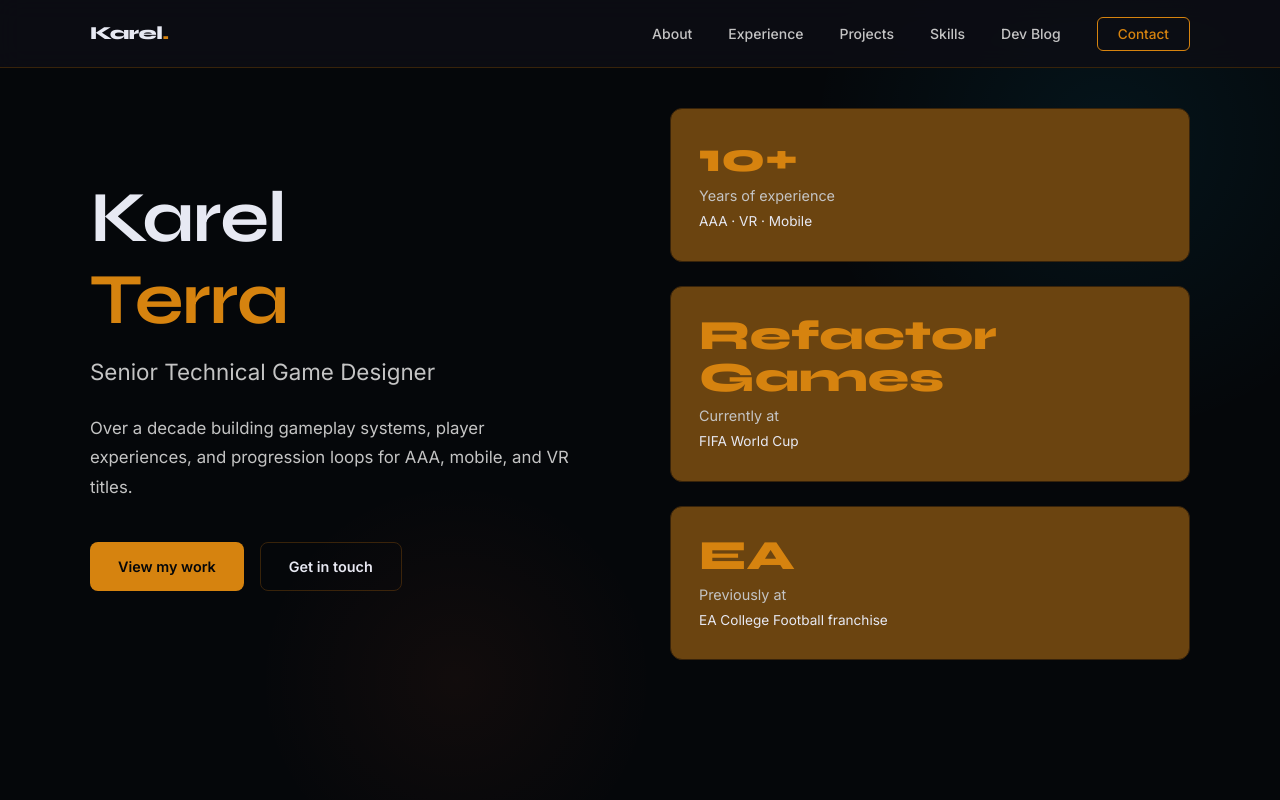
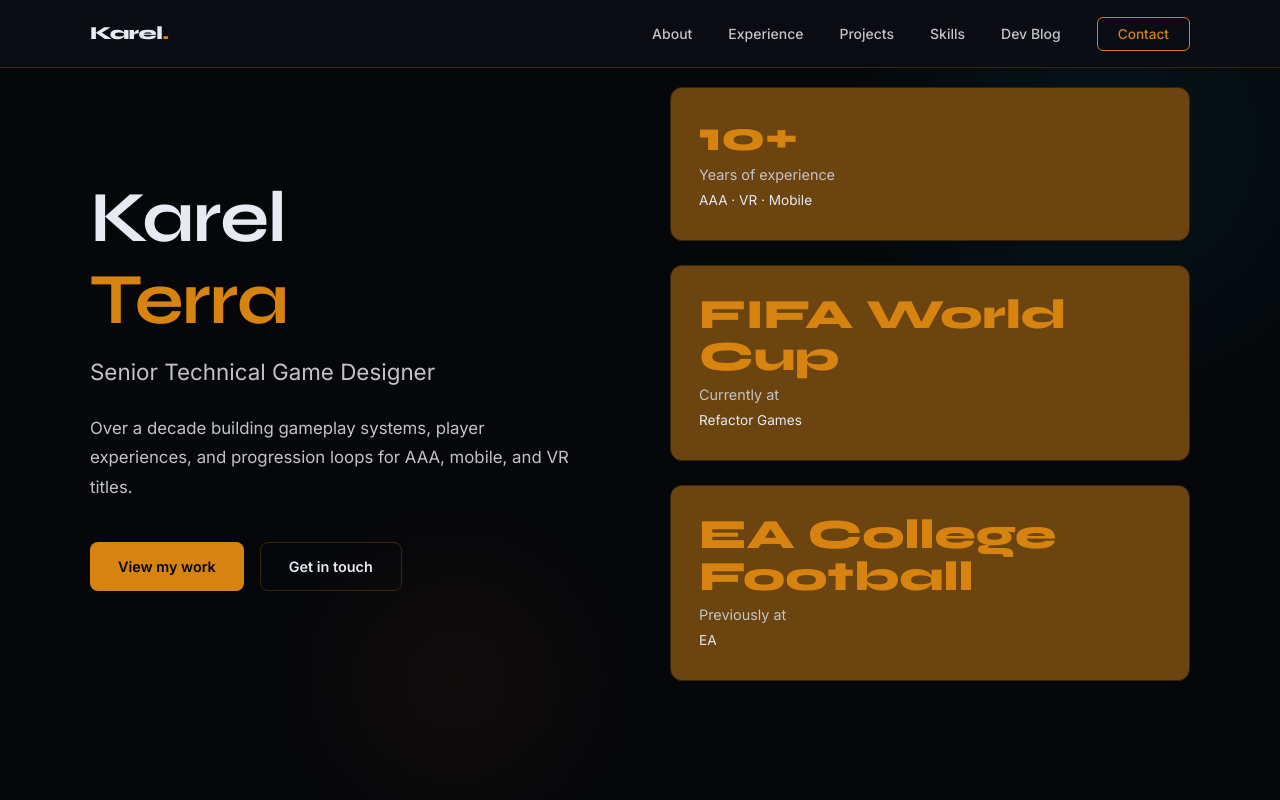
Before and after one commit to BeardTrigger/portfolio-website, a plain HTML site: page index.html in a window 1280 px wide. Shown: the top 800 px of the page. Drawn offline with Linux system fonts and the light colour scheme.

Commit message:
Update Hero

```diff
--- a/index.html
+++ b/index.html
@@ -66,14 +66,14 @@
         <div class="stat-sub">AAA · VR · Mobile</div>
       </div>
       <div class="stat-card fade-in">
-        <div class="stat-number">Refactor Games</div>
+        <div class="stat-number">FIFA World Cup</div>
         <div class="stat-label">Currently at</div>
-        <div class="stat-sub">FIFA World Cup</div>
+        <div class="stat-sub">Refactor Games</div>
       </div>
       <div class="stat-card fade-in">
-        <div class="stat-number">EA</div>
+        <div class="stat-number">EA College Football</div>
         <div class="stat-label">Previously at</div>
-        <div class="stat-sub">EA College Football franchise</div>
+        <div class="stat-sub">EA</div>
       </div>
     </div>
   </div>
```
